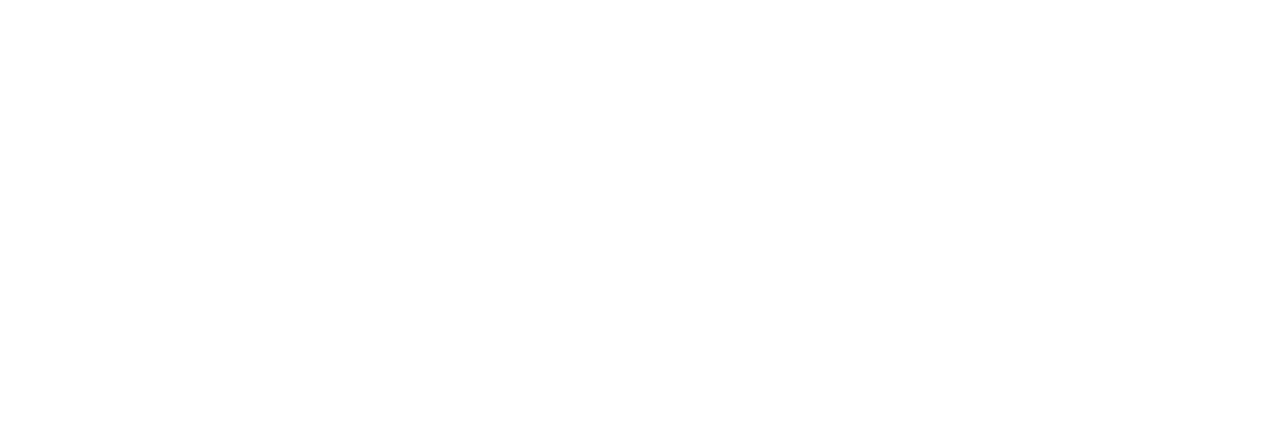
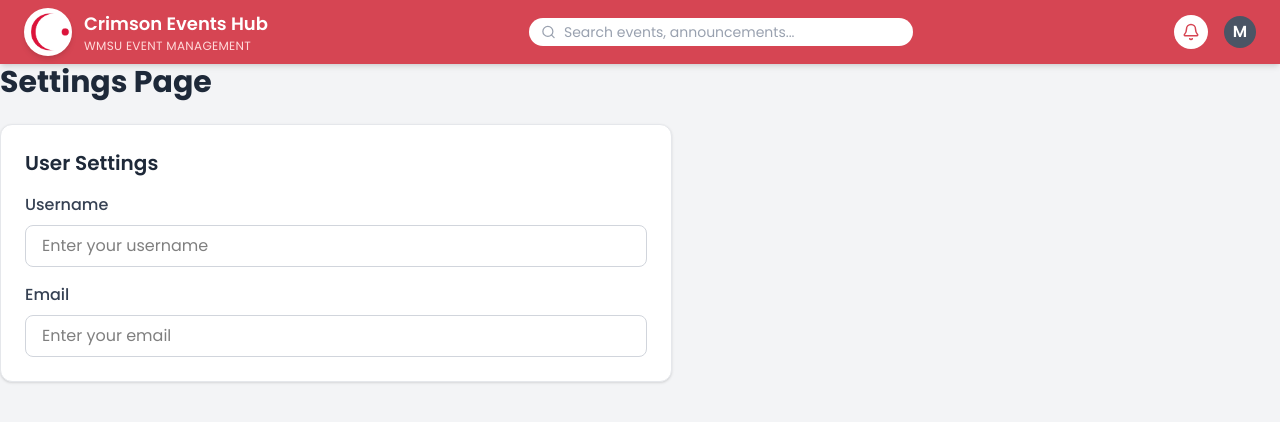
Before and after one commit to Rod2244/Crimson-Events-Hub, a React (Vite) app in the folder Frontend/: page /profile in a window 1280 px wide. Before the commit this address had no page. Shown: the top 422 px of the page. Built offline with nearby package versions, Linux system fonts and the light colour scheme.

Commit message:
Added User Page and modify Navbar and routing in app.jsx

```diff
--- a/Frontend/src/App.jsx
+++ b/Frontend/src/App.jsx
@@ -4,6 +4,7 @@ import SignupPage from "./pages/SignupPage";
 import HomePage from "./pages/HomePage";
 import EventDetails from "./pages/EventDetails"
 import AboutPage from "./pages/AboutPage";
+import UserPage from "./pages/UserPage";
 
 export default function App() {
   return (
@@ -14,6 +15,7 @@ export default function App() {
         <Route path="/signup" element={<SignupPage />} />
         <Route path="/homepage" element={<HomePage />} />
         <Route path="/homepage/:id" element={<EventDetails />} />
+        <Route path="/profile" element={<UserPage />} />
         <Route path="/about" element={<AboutPage />} />
       </Routes>
     </Router>
--- a/Frontend/src/components/Navbar.jsx
+++ b/Frontend/src/components/Navbar.jsx
@@ -2,7 +2,7 @@ import { useState, useRef, useEffect } from "react";
 import { useNavigate, Link } from "react-router-dom";
 import logo from "../assets/logo.jpg";
 import Button from "./Button";
-import { Search, Bell, LogOut, Contact } from "lucide-react";
+import { Search, Bell, LogOut, Contact, UserRound } from "lucide-react";
 
 export default function Navbar() {
   const [showMenu, setShowMenu] = useState(false);
@@ -18,6 +18,11 @@ export default function Navbar() {
     document.addEventListener("mousedown", handleClickOutside);
     return () => document.removeEventListener("mousedown", handleClickOutside);
   }, []);
+  const handleProfile = () => {
+    localStorage.removeItem("user");
+    setShowMenu(false);
+    navigate("/profile");
+  }
 
   const handleAboutus = () => {
     localStorage.removeItem("user");
@@ -80,6 +85,12 @@ export default function Navbar() {
               Logged in as <span className="font-semibold">Marie</span>
             </p>
             <Button
+              onClick={handleProfile}
+              className="w-full flex items-center gap-2 px-4 py-2 text-sm text-left hover:bg-gray-100 transition"
+            >
+              <UserRound size={16} /> Profile
+            </Button>
+            <Button
               onClick={handleAboutus}
               className="w-full flex items-center gap-2 px-4 py-2 text-sm text-left hover:bg-gray-100 transition"
             >
--- /dev/null
+++ b/Frontend/src/pages/UserPage.jsx
@@ -0,0 +1,39 @@
+import Navbar from "../components/Navbar";
+
+const SettingsPage = () => {
+    return (
+        <div className="min-h-screen bg-gray-100">
+            <Navbar />
+            <h1 className="text-3xl font-bold mb-6 text-gray-800">Settings Page</h1>
+            <div className="bg-white w-full max-w-2xl p-6 rounded-xl shadow-sm border border-gray-200">
+                <h2 className="text-xl font-semibold text-gray-800 mb-4">User Settings</h2>
+                <form className="space-y-4">
+                    <div>
+                        <label className="block text-gray-700 font-medium mb-2" htmlFor="username">
+                            Username
+                        </label>
+                        <input
+                            type="text"
+                            id="username"
+                            className="w-full border border-gray-300 rounded-lg px-4 py-2 focus:outline-none focus:ring-2 focus:ring-red-500"
+                            placeholder="Enter your username"
+                        />
+                    </div>
+                    <div>
+                        <label className="block text-gray-700 font-medium mb-2" htmlFor="email">
+                            Email
+                        </label>
+                        <input
+                            type="email"
+                            id="email"
+                            className="w-full border border-gray-300 rounded-lg px-4 py-2 focus:outline-none focus:ring-2 focus:ring-red-500"
+                            placeholder="Enter your email"
+                        />
+                    </div>
+                </form>
+            </div>
+        </div>
+    );
+};
+
+export default SettingsPage;
```
